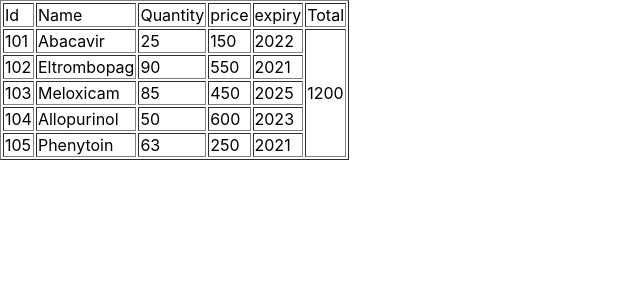
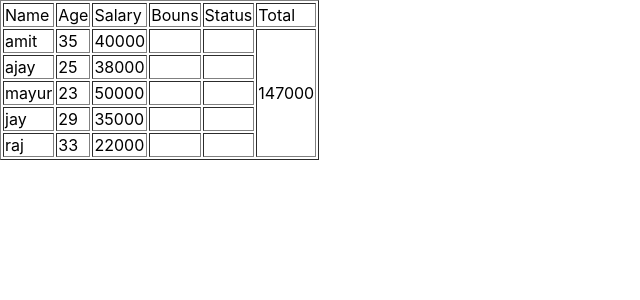
Before and after one commit to Dharmikpaneliy/Batch-9, a React (Create React App) app: page / in a window 1280 px wide. Shown: the top 300 px of the page, without its empty margins (0-640 px from the left). Built offline with nearby package versions, Linux system fonts and the light colour scheme.

Commit message:
git_setup

```diff
--- a/src/App.js
+++ b/src/App.js
@@ -4,63 +4,65 @@ function App(props) {
     const arrdata =
     [
       {
-            id: 101,
-            name: 'Abacavir',
-            quantity: 25,
-            price: 150,
-            expiry: 2022,
+        name: "amit",
+        age: 35,
+        salary: 40000,
+        bonus: 1000,
         status: true
       },
       {
-            id: 102,
-            name: 'Eltrombopag',
-            quantity: 90,
-            price: 550,
-            expiry: 2021,
+        name: "ajay",
+        age: 25,
+        salary: 38000,
+        bonus: 2000,
+        status: false
+      },
+      {
+        name: "mayur",
+        age: 23,
+        salary: 50000,
+        bonus: 500,
         status: true
       },
       {
-            id: 103,
-            name: 'Meloxicam',
-            quantity: 85,
-            price: 450,
-            expiry: 2025,
-            status: false
-          },
-          {
-            id: 104,
-            name: 'Allopurinol',
-            quantity: 50,
-            price: 600,
-            expiry: 2023,
+        name: "jay",
+        age: 29,
+        salary: 35000,
+        bonus: 600,
         status: true
       },
       {
-            id: 105,
-            name: 'Phenytoin',
-            quantity: 63,
-            price: 250,
-            expiry: 2021,
-            status: false
+        name: "raj",
+        age: 33,
+        salary: 22000,
+        bonus: 2000,
+        status: true
       }
     ];
 
-    arrdata.map((value,index) => console.log(value.id,value.name,value.quantity,value.price,value.expiry,value.status));
+    arrdata.map((value,index) => console.log(value.name,value.age,value.salary,value.bonus,value.status));
 
     let ans =
-            arrdata.filter((d,i) => d.expiry >= 2022)
-            .reduce((acc,d,i) => acc + d.price,0);
+            arrdata.filter((d,i) => d.status == true)
+            .reduce((bou,d,i) => bou + d.salary,0);
+
+    let obj = {
+               id : 100 ,
+               name : "Dharmik"
+              };
+    let {id,name} = obj;
+    console.log(id,name);
 
 
     return (
       <>
         <table border="1">
           <tr>
-            <td>Id</td>
             <td>Name</td>
-            <td>Quantity</td>
-            <td>price</td>
-            <td>expiry</td>
+            <td>Age</td>
+            <td>Salary</td>
+            <td>Bouns</td>
+            <td>Status</td>
             <td>Total</td>
           </tr>
           {
@@ -68,11 +70,11 @@ function App(props) {
             {
               return(
                 <tr>
-                  <td>{value.id}</td>
                   <td>{value.name}</td>
-                  <td>{value.quantity}</td>
-                  <td>{value.price}</td>
-                  <td>{value.expiry}</td>
+                  <td>{value.age}</td>
+                  <td>{value.salary}</td>
+                  <td>{value.bouns}</td>
+                  <td>{value.status}</td>
                   {index === 0?<td rowspan={arrdata.length}>{ans}</td>:null}
                 </tr>
               )
```
Lines whose indentation alone changed are shown as unchanged.
